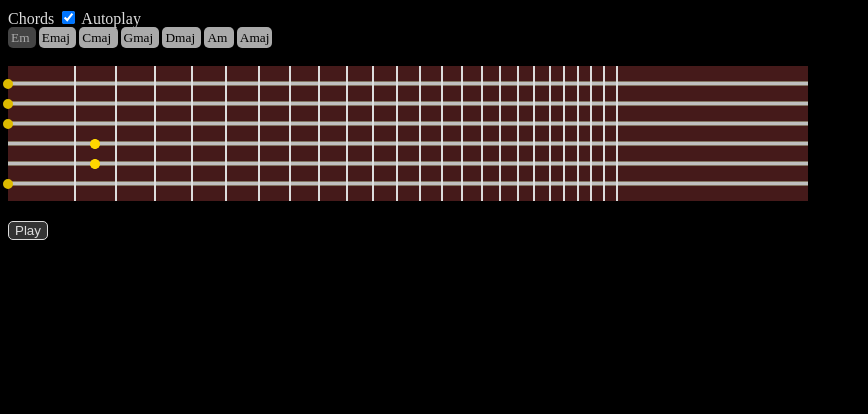
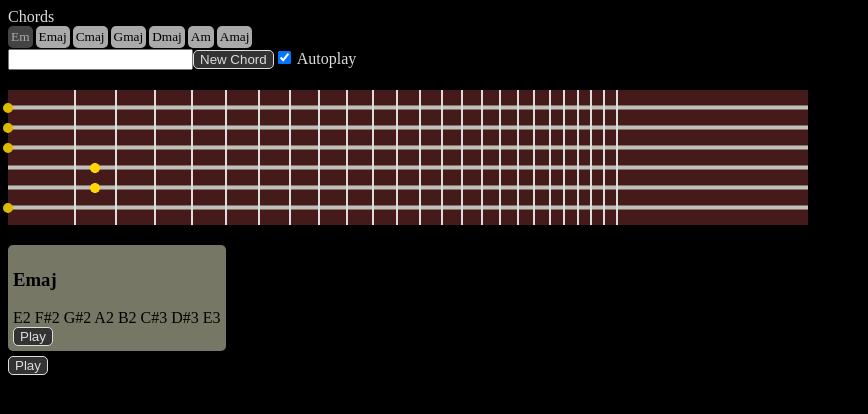
Before and after one commit to marriola/ng2chord, an Angular app: page / in a window 1280 px wide. Shown: the top 414 px of the page, without its empty margins (0-868 px from the left). Built offline with nearby package versions, Linux system fonts and the light colour scheme.

Commit message:
Adding scale player

```diff
--- a/src/app/app.component.html
+++ b/src/app/app.component.html
@@ -8,6 +8,7 @@
     <chord name="Dmaj" frets="2,3,1,0,-,-"></chord>
     <chord name="Am" frets="0,1,3,2,0,-"></chord>
     <chord name="Amaj" frets="0,3,2,1,0,-"></chord>
+    <scale name="Emaj" notes="E2,F#2,G#2,A2,B2,C#3,D#3,E3"></scale>
 </fretboard>
 
 <!-- bass -->
--- a/src/app/app.module.ts
+++ b/src/app/app.module.ts
@@ -6,12 +6,14 @@ import { HttpModule } from '@angular/http';
 import { AppComponent } from './app.component';
 import { FretboardComponent } from './fretboard.component';
 import { ChordComponent } from './chord.component';
+import { ScaleComponent } from './scale.component';
 
 @NgModule({
   declarations: [
     AppComponent,
     FretboardComponent,
-    ChordComponent
+    ChordComponent,
+    ScaleComponent
   ],
   imports: [
     BrowserModule,
--- a/src/app/chord.component.ts
+++ b/src/app/chord.component.ts
@@ -6,8 +6,6 @@ import { FretboardComponent } from './fretboard.component';
     template: ''
 })
 export class ChordComponent {
-    parent: FretboardComponent;
-
     @Input() name: string;
 
     @Input()
@@ -22,7 +20,6 @@ export class ChordComponent {
         });
     }
 
-    constructor(@Host() parent: FretboardComponent) {
-        this.parent = parent;
+    constructor(@Host() private parent: FretboardComponent) {
     }
 }
--- a/src/app/fretboard.component.css
+++ b/src/app/fretboard.component.css
@@ -33,12 +33,14 @@
     background: url(/assets/fret-point.png) no-repeat center;
 }
 
-.fret:not(.fretted):hover {
+.fret:not(.fretted):hover,
+.fret:not(.fretted).highlight {
     background-color: #dd4;
     opacity: 0.4;
 }
 
-.fret.fretted:hover {
+.fret.fretted:hover,
+.fret.fretted.highlight {
     background: #dd4 url(/assets/fret-point.png) no-repeat center;
     opacity: 0.6;
 }
@@ -60,11 +62,21 @@
     height: 0px;
 }
 
+.box, .panel {
+    display: inline-block;
+    border-radius: 5px;
+    color: black;
+}
+
+.panel {
+    background-color: #777766;
+    padding: 5px;
+    margin-bottom: 5px;
+}
+
 .box {
     cursor: pointer;
-    border-radius: 5px;
     background-color: #aaa;
-    color: black;
     font-size: 10pt;
     padding: 3px;
     margin-right: 3px;
--- a/src/app/fretboard.component.html
+++ b/src/app/fretboard.component.html
@@ -3,11 +3,6 @@ Chords
 <select *ngIf="selectorType == 'list'" name="ddlChord" [(ngModel)]="currentChord" (ngModelChange)="toggleTones(autoplay)">
     <option *ngFor="let name of chordNames" [ngValue]="chords[name]">{{name}}</option>
 </select>
-
-<label>
-    <input type="checkbox" [(ngModel)]="autoplay" />
-    Autoplay
-</label>
 
 <div *ngIf="selectorType == 'buttons'">
     <a *ngFor="let name of chordNames"
@@ -18,13 +13,24 @@ Chords
     </a>
 </div>
 
+<input type="text" [(ngModel)]="newChordName" />
+<button type="button" (click)="newChord()">
+    New Chord
+</button>
+
+<label>
+    <input type="checkbox" [(ngModel)]="autoplay" />
+    Autoplay
+</label>
+
 <div class="fretboard" [style.width.px]="width" [style.position]="'relative'">
     <div *ngFor="let point of currentChord; let string = index"
-        [class]="'string s' + string" [class.muted]="point == null">
+        [class]="'string s' + string">
         <span *ngFor="let fret of frets"
             class="fret"
+            [class.highlight]="view == View.Scale && fret.index < 5 && scaleHighlight == getNoteName(string, fret.index)"
             [class.open-string]="fret.index == 0"
-            [class.fretted]="fret.index == point"
+            [class.fretted]="(view == View.Chord && fret.index == point) || (view == View.Scale && fret.index < 5 && currentScale.includes(getNoteName(string, fret.index)))"
             [style.left.px]="fret.left"
             [style.width.px]="fret.width"
             [style.top.px]="fret.index == 0 ? null : string * 20"
@@ -33,7 +39,18 @@ Chords
     </div>
 </div>
 
-<div>{{getStringAndFret()}}</div>
+<div>{{stringAndFret}}</div>
+
+<div class="panel">
+    <h3>{{_currentScaleName}}</h3>
+    <div>
+        {{ (currentScale || []).join(' ') }}
+    </div>
+    <button type="button" (click)="playScale()">
+        Play
+    </button>
+</div>
+<br/>
 
 <button type="button" (click)="toggleTones()">
     {{ playing ? 'Stop' : 'Play' }}
--- a/src/app/fretboard.component.ts
+++ b/src/app/fretboard.component.ts
@@ -2,6 +2,7 @@ import { Component, Input } from "@angular/core";
 import { notes, getNoteIndex } from '../util';
 
 type Chord = Array<number>;
+type Scale = Array<string>;
 
 interface Fret {
     index: number;
@@ -15,9 +16,16 @@ interface Fret {
     styleUrls: ['./fretboard.component.css']
 })
 export class FretboardComponent {
+    View = {
+        Chord: 0,
+        Scale: 1
+    }
+
     private _currentChordName: string;
+    private _currentScaleName: string;
     private _frets: Array<Fret>;
     private _chords = {};
+    private _scales = {};
     private _audio: AudioContext;
     private _oscillators: Array<OscillatorNode> = [];
 
@@ -26,11 +34,15 @@ export class FretboardComponent {
     @Input('strings') _strings: string;
     @Input('selectorType') selectorType: string;
 
+    view = this.View.Chord;
     autoplay: boolean = true;
     playing: boolean = false;
     currentChord: Chord = null;
+    currentScale: Scale = null;
     currentString: number = null;
     currentFret: number = null;
+    scaleHighlight: string = null;
+    newChordName: string = null;
 
     get frets(): Array<Fret> {
         if (!this._frets) {
@@ -63,12 +75,32 @@ export class FretboardComponent {
         return this._chords;
     }
 
+    get scales() {
+        return this._scales;
+    }
+
     get strings(): Array<string> {
         return this._strings.split(',');
     }
 
     get chordNames(): Array<string> {
         return Object.getOwnPropertyNames(this.chords);
+    }
+
+    get scaleNames(): Array<string> {
+        return Object.getOwnPropertyNames(this.scales);
+    }
+
+    get stringAndFret(): string {
+        if (this.currentString === null || this.currentFret === null) {
+            return '';
+        }
+
+        let fret = this.currentFret == -1 ? 'open' : `fret ${this.currentFret + 1}`;
+        let noteIndex = notes.findIndex(x => x.note == this.strings[this.currentString]);
+        let note = notes[noteIndex + this.currentFret + 1].note;
+
+        return `${this.strings[this.currentString]} string, ${fret} (${note})`;
     }
 
     constructor() {
@@ -105,19 +137,28 @@ export class FretboardComponent {
         }
     }
 
-    getStringAndFret(): string {
-        if (this.currentString === null || this.currentFret === null) {
-            return '';
-        }
-
-        let fret = this.currentFret == -1 ? 'open' : `fret ${this.currentFret + 1}`;
-        let noteIndex = notes.findIndex(x => x.note == this.strings[this.currentString]);
-        let note = notes[noteIndex + this.currentFret + 1].note;
-
-        return `${this.strings[this.currentString]} string, ${fret} (${note})`;
+    newChord(): void {
+        this._chords[this.newChordName] = new Array(this.strings.length).fill(null);
+        this._currentChordName = this.newChordName;
+        this.currentChord = this._chords[this.newChordName];
+        this.newChordName = null;
     }
 
-    stopTones() {
+    addScale(scale): void {
+        this._scales[scale.name] = scale.notes;
+        if (this.currentScale == null) {
+            this._currentScaleName = scale.name;
+            this.currentScale = scale.notes;
+        }
+    }
+
+    startTones(): void {
+        for (let osc of this._oscillators) {
+            osc.start();
+        }
+    }
+
+    stopTones(): void {
         for (let osc of this._oscillators) {
             osc.stop();
         }
@@ -139,16 +180,57 @@ export class FretboardComponent {
                     let noteIndex = getNoteIndex(this.strings[stringIndex]) + fret;
                     let note = notes[noteIndex];
                     // console.log(`${note.note} ${note.frequency}`);
-                    let osc = this._audio.createOscillator();
-                    this._oscillators.push(osc);
-                    osc.connect(this._audio.destination);
-                    osc.type = 'sine';
-                    osc.frequency.value = note.frequency;
-                    osc.start();
+                    this.addTone(note.frequency);
                 }
                 stringIndex++;
             }
             // console.groupEnd();
+
+            this.startTones();
         }
     }
+
+    addTone(freq: number, type: string = 'sine'): OscillatorNode {
+        let osc = this._audio.createOscillator();
+        this._oscillators.push(osc);
+        osc.connect(this._audio.destination);
+        osc.type = type;
+        osc.frequency.value = freq;
+
+        return osc;
+    }
+
+    playScale(): void {
+        let timeout = 0;
+        let increment = 350;
+
+        this.stopTones();
+        this.view = this.View.Scale;
+
+        let osc = this.addTone(0);
+        osc.start();
+
+        for (let noteName of this.currentScale) {
+            setTimeout(() => {
+                this.scaleHighlight = noteName;
+                let noteIndex = getNoteIndex(noteName);
+                osc.frequency.value = notes[noteIndex].frequency;
+
+                console.log(noteName, notes[noteIndex].frequency);
+            }, timeout);
+
+            timeout += increment;
+        }
+
+        setTimeout(() => {
+            this.stopTones();
+            this.scaleHighlight = null;
+            this.view = this.View.Chord;
+        }, timeout + increment);
+    }
+
+    getNoteName(string, fret) {
+        let noteIndex = getNoteIndex(this.strings[string]) + fret;
+        return notes[noteIndex].note;
+    }
 }
--- /dev/null
+++ b/src/app/scale.component.ts
@@ -0,0 +1,23 @@
+import { Component, Input, Host } from '@angular/core';
+import { FretboardComponent } from './fretboard.component';
+
+@Component({
+    selector: 'scale',
+    template: ''
+})
+export class ScaleComponent {
+    @Input() name: string;
+
+    @Input()
+    set notes(value) {
+        let notes = value.split(',');
+
+        this.parent.addScale({
+            name: this.name,
+            notes
+        });
+    }
+
+    constructor(@Host() private parent: FretboardComponent) {
+    }
+}
```
